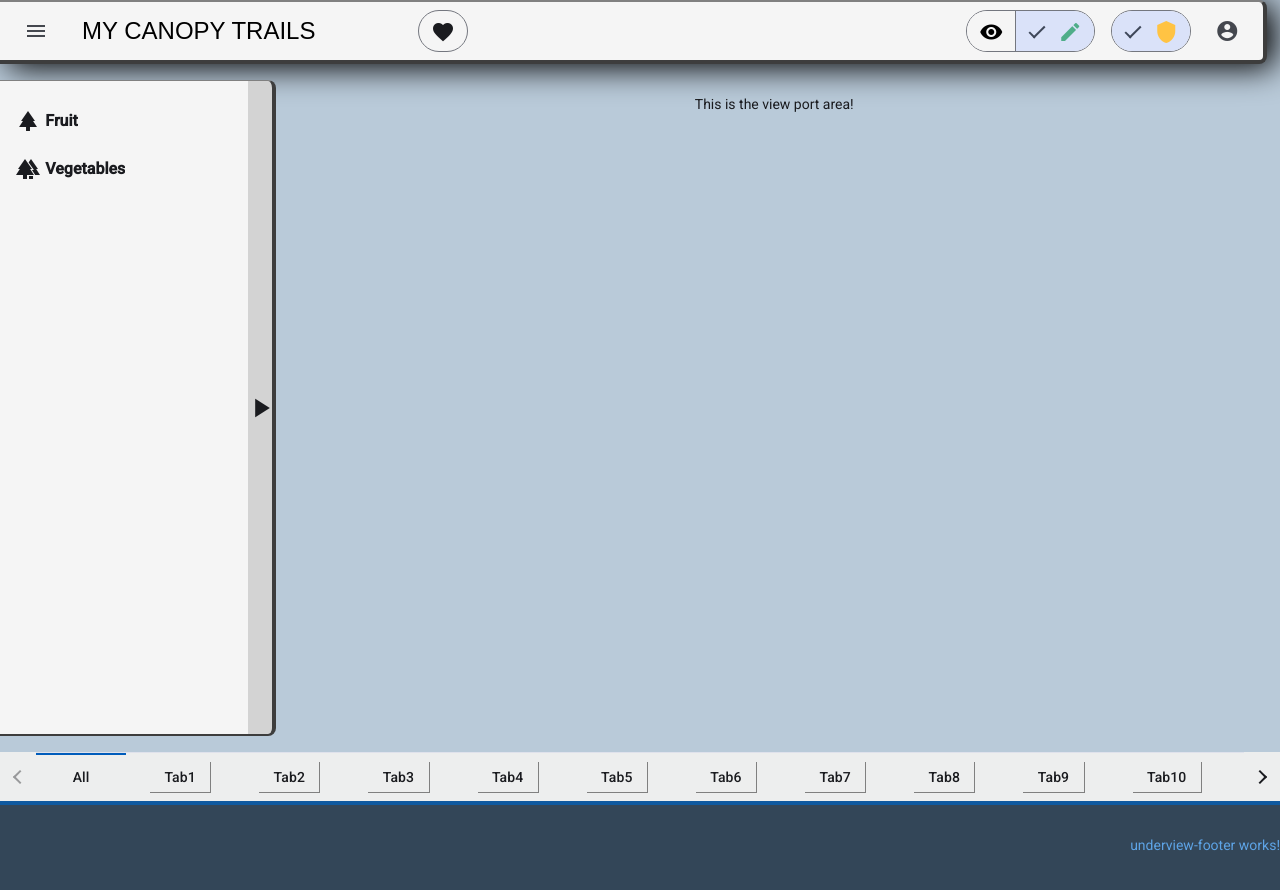
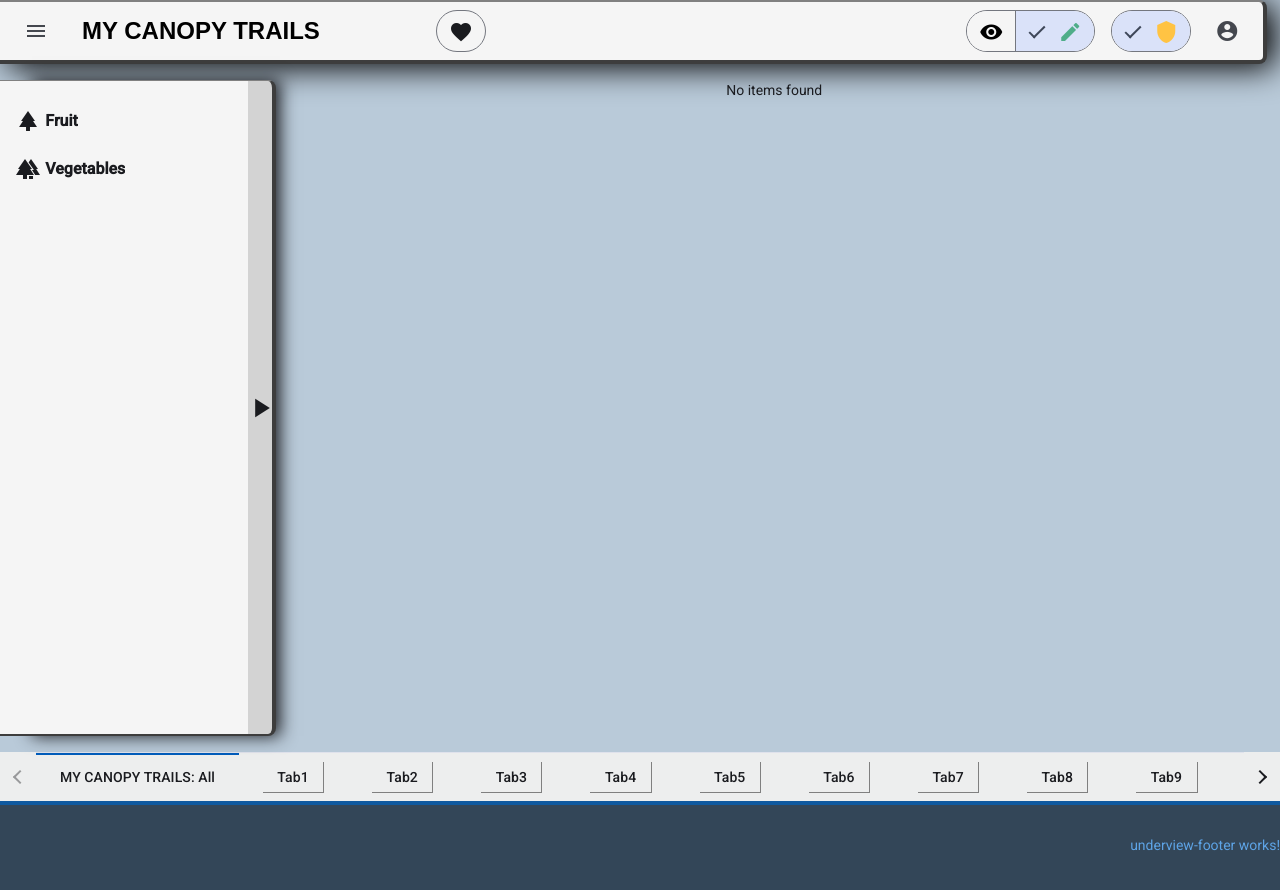
Before and after one commit to ClearTonic21/canopy-trails, an Angular app: page / in a window 1280 px wide. Shown: the top 890 px of the page. Built offline with nearby package versions, Linux system fonts and the light colour scheme.

Commit message:
Dynamic Title and all tab title

```diff
--- a/src/app/app.html
+++ b/src/app/app.html
@@ -1,16 +1,22 @@
 <main class="main">
   <div class="canopy-trails-content">
     <div class="overview-header-container">
-      <overview-header [title]="userTitle()" />
+      <overview-header
+        [currentTitle]="canopyTitle()"
+        (setTitle)="SetNewTitle($event)"
+      />
     </div>
     <div class="view-port-container">
-      <view-port></view-port>
+      <view-port/>
     </div>
     <div class="tab-panel-container">
-      <tab-panel (defaultTabSelection)="2"></tab-panel>
+      <tab-panel
+        (defaultTabSelection)="2"
+        [title]="canopyTitle()"
+      />
     </div>
     <div class="underview-footer-container">
-      <underview-footer></underview-footer>
+      <underview-footer/>
     </div>
   </div>
 </main>
--- a/src/app/app.ts
+++ b/src/app/app.ts
@@ -12,8 +12,10 @@ import { TabPanel } from './components/tab-panel/tab-panel';
   styleUrl: './app.scss'
 })
 export class App {
-  protected readonly standardTitle = signal<string>('CANOPY TRAILS');
-  @Output() userTitle = signal<string>('MY CANOPY TRAILS');
-  currentTrail = signal<number>(0);
+  protected canopyTitle = signal<string>('MY CANOPY TRAILS');
+  protected currentTrail = signal<number>(0);
 
+  SetNewTitle(newTitle: string) {
+    this.canopyTitle.set(newTitle);
+  }
 }
--- a/src/app/components/overview-header/overview-header.html
+++ b/src/app/components/overview-header/overview-header.html
@@ -2,6 +2,76 @@
   <button matIconButton [matMenuTriggerFor]="canopyTopMenu">
     <mat-icon class="top-menu">menu</mat-icon>
   </button>
+  <div class="start-controls">
+    <input
+      matInput
+      maxlength="50"
+      #titleInput
+      id="titleInput"
+      name="title"
+      type="text"
+      [(ngModel)]="currentTitle"
+      (blur)="UpdateTitle()"
+      (submit)="UpdateTitle()"
+      (keydown)="InputEnterKey($event)"
+    >
+    <mat-button-toggle
+      [checked]="favorited()"
+      (click)="toggleFavorite()"
+    >
+      <mat-icon
+        class="heart"
+        [class.favorited]="favorited()"
+      >
+        favorite
+      </mat-icon>
+    </mat-button-toggle>
+  </div>
+  <div class="end-controls">
+    <mat-button-toggle-group class="control-mode-buttons">
+      <mat-button-toggle
+        class="control-button"
+        matTooltip="{{viewerModeTooltip}}"
+        value="viewerMode"
+        matMiniFab
+        [checked]="viewerMode()"
+        (click)="switchToViewerMode()"
+      >
+        <mat-icon class="view" [class.viewer-mode]="viewerMode()">visibility</mat-icon>
+      </mat-button-toggle>
+      <mat-button-toggle
+        class="control-button"
+        matTooltip="{{editorModeTooltip}}"
+        value="editorMode"
+        matMiniFab
+        [checked]="editorMode()"
+        (click)="switchToEditorMode()"
+      >
+        <mat-icon class="edit" [class.editor-mode]="editorMode()">edit</mat-icon>
+      </mat-button-toggle>
+    </mat-button-toggle-group>
+      <mat-button-toggle-group>
+        <mat-button-toggle
+          class="control-button"
+          matTooltip="{{adminModeTooltip}}"
+          value="hasAdminPermissions"
+          matMiniFab
+          [checked]="hasAdminPermissions()"
+          (click)="toggleAdminPermissions()"
+        >
+          <mat-icon class="admin" [class.admin-mode]="hasAdminPermissions()">shield_person</mat-icon>
+      </mat-button-toggle>
+    </mat-button-toggle-group>
+    <button
+      matIconButton
+      class="account-circle-icon"
+      matTooltip="Info about the action"
+    >
+      <mat-icon>account_circle</mat-icon>
+    </button>
+  </div>
+</mat-toolbar>
+
 <mat-menu #canopyTopMenu="matMenu">
   <button mat-menu-item [matMenuTriggerFor]="vertebrates">Vertebrates</button>
   <button mat-menu-item [matMenuTriggerFor]="invertebrates">Invertebrates</button>
@@ -47,64 +117,3 @@
   <button mat-menu-item>Blue Spiny Lizard</button>
   <button mat-menu-item disabled>Velociraptor</button>
 </mat-menu>
-  <form (ngSubmit)="onSubmit()">
-    <input
-      matInput
-      maxlength="50"
-      id="title"
-      name="title"
-      type="text"
-      value="{{title}}"
-    >
-    <mat-button-toggle
-      [checked]="favorited()"
-      (click)="toggleFavorite()"
-    >
-      <mat-icon class="heart" [class.favorited]="favorited()"
->favorite</mat-icon>
-    </mat-button-toggle>
-  </form>
-  <div class="end-controls">
-    <mat-button-toggle-group class="control-mode-buttons">
-      <mat-button-toggle
-        class="control-button"
-        matTooltip="{{viewerModeTooltip}}"
-        value="viewerMode"
-        matMiniFab
-        [checked]="viewerMode()"
-        (click)="switchToViewerMode()"
-      >
-        <mat-icon class="view" [class.viewer-mode]="viewerMode()">visibility</mat-icon>
-      </mat-button-toggle>
-      <mat-button-toggle
-        class="control-button"
-        matTooltip="{{editorModeTooltip}}"
-        value="editorMode"
-        matMiniFab
-        [checked]="editorMode()"
-        (click)="switchToEditorMode()"
-      >
-        <mat-icon class="edit" [class.editor-mode]="editorMode()">edit</mat-icon>
-      </mat-button-toggle>
-    </mat-button-toggle-group>
-      <mat-button-toggle-group>
-        <mat-button-toggle
-          class="control-button"
-          matTooltip="{{adminModeTooltip}}"
-          value="hasAdminPermissions"
-          matMiniFab
-          [checked]="hasAdminPermissions()"
-          (click)="toggleAdminPermissions()"
-        >
-          <mat-icon class="admin" [class.admin-mode]="hasAdminPermissions()">shield_person</mat-icon>
-      </mat-button-toggle>
-    </mat-button-toggle-group>
-    <button
-      matIconButton
-      class="account-circle-icon"
-      matTooltip="Info about the action"
-    >
-      <mat-icon>account_circle</mat-icon>
-    </button>
-  </div>
-</mat-toolbar>
--- a/src/app/components/overview-header/overview-header.scss
+++ b/src/app/components/overview-header/overview-header.scss
@@ -11,7 +11,7 @@
   box-shadow: 0.5rem 0.25rem 2rem black;
 }
 
-form {
+.start-controls {
   display: inline-flex;
   align-items: center;
   gap: 1rem;
@@ -26,20 +26,18 @@ input {
   line-height: 2.5rem;
   padding: 0 0.5rem;
   text-overflow: ellipsis;
-  overflow: hidden;
+  font-weight: 700;
   white-space: nowrap;
 
   &:focus {
     position: absolute;
-    min-width: 64vh;
+    min-width: 60vh;
     background: whitesmoke;
     border-width: 2px;
     border-color: gray;
     border-radius: 0.25rem;
     overflow-x: visible;
     z-index: 10;
-    text-overflow: overflow;
-    overflow: visible;
   }
 
   &:hover {
--- a/src/app/components/overview-header/overview-header.ts
+++ b/src/app/components/overview-header/overview-header.ts
@@ -1,4 +1,4 @@
-import { Component, EventEmitter, Input, Output, signal } from '@angular/core';
+import { Component, ElementRef, EventEmitter, Input, Output, signal, ViewChild } from '@angular/core';
 import { FormsModule } from '@angular/forms';
 import { MatButtonModule } from '@angular/material/button';
 import { MatButtonToggleModule } from '@angular/material/button-toggle';
@@ -15,20 +15,22 @@ import { MatTooltipModule } from '@angular/material/tooltip';
   styleUrl: './overview-header.scss'
 })
 export class OverviewHeader {
-  @Input({ required: true }) title: string = 'Canopy Trails';
+  @Input({ required: true }) currentTitle: string = '';
+  @Output() setTitle = new EventEmitter<string>;
   @Output() setFavorite = new EventEmitter<boolean>;
+  @Output() setViewerMode = new EventEmitter<boolean>;
+  @Output() setEditorMode = new EventEmitter<boolean>;
   @Output() setAdminPermissions = new EventEmitter<boolean>;
-  @Output() setEditorMode = new EventEmitter<boolean>;
-  @Output() setViewerMode = new EventEmitter<boolean>;
-  @Output() setTitle = new EventEmitter<string>;
-  favorited = signal<boolean>(false);
-  hasAdminPermissions = signal<boolean>(true);
-  editorMode = signal<boolean>(true);
-  viewerMode = signal<boolean>(false);
-
-  adminModeTooltip: string = `Toggle Admin Permissions [alt + p]: Admin Permissions are ${this.displayHasAdminPermissions()}`;
-  editorModeTooltip: string = `Switch to Editor Mode [alt + e] Editor Mode is: ${this.displayInEditorMode()}`;
-  viewerModeTooltip: string = `Switch to Viewer Mode [alt + v] Viewer Mode is: ${this.displayInViewerMode()}`;
+  @ViewChild('titleInput') titleInput!: ElementRef;
+  protected readonly standardTitle: string = 'CANOPY TRAILS';
+  protected title = signal<string>(this.currentTitle);
+  protected favorited = signal<boolean>(false);
+  protected viewerMode = signal<boolean>(false);
+  protected editorMode = signal<boolean>(true);
+  protected hasAdminPermissions = signal<boolean>(true);
+  protected adminModeTooltip: string = `Toggle Admin Permissions [alt + p]: Admin Permissions are ${this.displayHasAdminPermissions()}`;
+  protected editorModeTooltip: string = `Switch to Editor Mode [alt + e] Editor Mode is: ${this.displayInEditorMode()}`;
+  protected viewerModeTooltip: string = `Switch to Viewer Mode [alt + v] Viewer Mode is: ${this.displayInViewerMode()}`;
 
   displayHasAdminPermissions(): string {
     return this.hasAdminPermissions() ? 'Active' : 'Inactive'
@@ -74,7 +76,20 @@ export class OverviewHeader {
     this.setAdminPermissions.emit(this.hasAdminPermissions());
   }
 
-  onSubmit(): void {
-    this.setTitle.emit(this.title);
+  InputEnterKey(event: KeyboardEvent): void {
+    if (event.key === 'Enter') {
+      this.UpdateTitle();
+    }
+  }
+
+  UpdateTitle(): void {
+    this.titleInput.nativeElement.blur()
+    this.title.set(this.currentTitle ? this.currentTitle : this.standardTitle);
+    this.setTitle.emit(this.title());
+    console.log(`${this.currentTitle}: ${this.title()}`);
+  }
+
+  onSubmit() {
+    console.log('Submitted value:', this.currentTitle);
   }
 }
--- a/src/app/components/tab-panel/tab-panel.html
+++ b/src/app/components/tab-panel/tab-panel.html
@@ -11,7 +11,7 @@
   (cdkDropListDropped)="drop($event)"
   (selectedTabChange)="switchTabs($event)"
 >
-  <mat-tab class="navigation-tab all-tab" label="All">
+  <mat-tab class="navigation-tab all-tab" label="{{title}}: All">
       <span class="all-tab"></span>
   </mat-tab>
   @for (tab of tabs; track $index;) {
--- a/src/app/components/tab-panel/tab-panel.ts
+++ b/src/app/components/tab-panel/tab-panel.ts
@@ -110,6 +110,7 @@ export class TabPanel {
   @Input() defaultTabSelection: number = 0;
   @Output() currentTab = signal<number>(this.defaultTabSelection);
   @Output() switchingTabs = new EventEmitter<number>();
+  @Input() title: string = '';
 
   drop(event: CdkDragDrop<string[]>) {
     moveItemInArray(this.tabs, event.previousIndex, event.currentIndex);
--- a/src/app/components/view-port/view-port.html
+++ b/src/app/components/view-port/view-port.html
@@ -18,6 +18,13 @@
     <mat-icon>play_arrow</mat-icon>
   </div>
   <div class="content-view-port">
-    <p>This is the view port area!</p>
+    <div class="content-list-container">
+      @for (item of ViewPortContentList; track $index) {
+        <div>{{item.name}}</div>
+      }
+      @empty {
+        <div>No items found</div>
+      }
+    </div>
   </div>
 </div>
--- a/src/app/components/view-port/view-port.scss
+++ b/src/app/components/view-port/view-port.scss
@@ -14,8 +14,9 @@
   border-top: solid 0.1rem gray;
   border-bottom: solid 0.18rem rgb(61, 61, 61);
   text-overflow: ellipsis;
+  box-shadow: 2rem 0rem 1rem;
   // transition: width 50ms;
-  z-index: 200;
+  z-index: 100;
 }
 
 .drag-handle {
@@ -31,7 +32,7 @@
   border-top-right-radius: 0.5rem;
   border-bottom-right-radius: 0.5rem;
   cursor: grab;
-  z-index: 100;
+  z-index: 200;
 
   mat-icon {
     display: flex;
```
Also changed, not shown: src/app/components/view-port/view-port.ts (+7 -1 lines).
